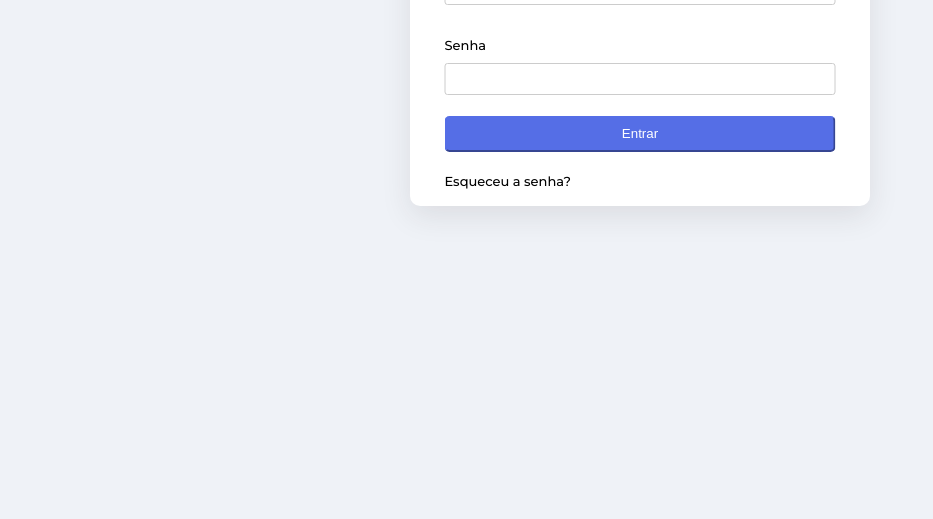
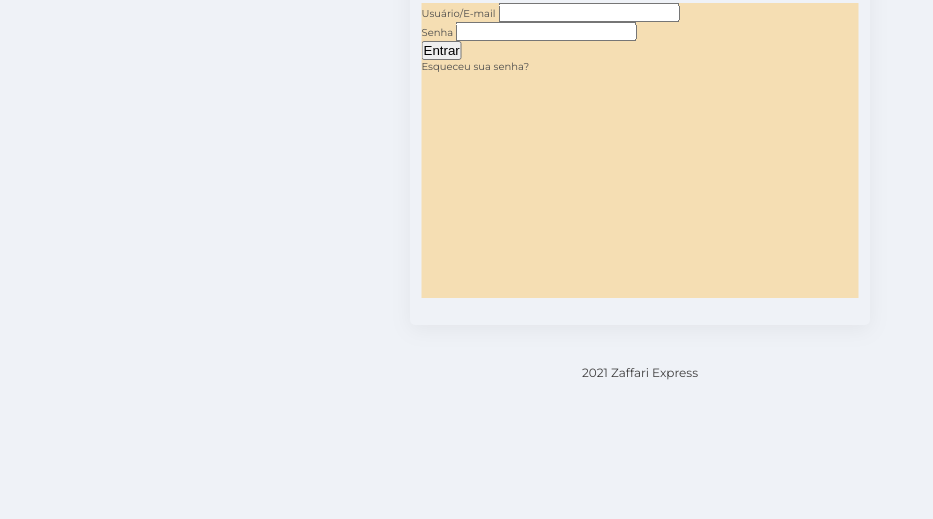
Before and after one commit to pedrocasteli/clone_portal, a website: page index.html in a window 1280 px wide. Shown: the part 324-843 px from the top of the page, without its empty margins (0-933 px from the left). Before the commit the page ends 800 px from the top, so only its background shows below. Drawn offline with Linux system fonts and the light colour scheme.

Commit message:
Ta se encaminhando 2

```diff
--- a/index.html
+++ b/index.html
@@ -17,36 +17,36 @@
         <title>Document</title>
     </head>
     <body>
+        <main>
+            <div class="conteudo">
                 <div class="principal">
                     <div class="principal__imagem">
                         <img src="./img/profile-img.png" alt="Logo Zaffari" />
                     </div>
                     <div class="principal__formulario">
-                <!-- <form> -->
+                        <form>
                             <div class="usuario">
-                    <div class="teste">
                                 <label for="">Usuário/E-mail</label>
                                 <input type="text" />
                             </div>
-                </div>
                             <div class="senha">
-                    <div class="teste">
                                 <label for="">Senha</label>
                                 <input type="text" />
                             </div>
-                </div>
+
                             <div class="botao">
-                    <div class="teste2">
                                 <button type="submit">Entrar</button>
                             </div>
+                            <div class="principal__formulario-esqueceu">
+                                <p>Esqueceu sua senha?</p>
                             </div>
-                <!-- </form> -->
-            </div>
-            <div class="principal__senha">
-                <div class="teste">
-                    <p>Esqueceu a senha?</p>
+                        </form>
                     </div>
                 </div>
+                <div class="rodape">
+                    <p>2021 Zaffari Express</p>
                 </div>
+            </div>
+        </main>
     </body>
 </html>
--- a/sass/main.scss
+++ b/sass/main.scss
@@ -16,88 +16,58 @@ body {
     background-color: #eff2f7;
 }
 
-.principal {
-    background-color: #fff;
-    border-radius: 1rem;
-    box-shadow: 0 1rem 3rem rgba(46, 44, 44, 0.1);
-    height: 50rem;
+.conteudo {
+    color: rgb(77, 77, 77);
+    height: 63rem;
     width: 46rem;
-    // margin: 35% auto;
-    position: absolute;
-    top: 35%;
-    left: 50%;
-    transform: translate(-50%, -50%);
-    font-size: 1.3rem;
-    font-weight: 500;
-
-    label {
-        display: block;
-        margin-bottom: 1rem;
+    position: relative;
+    margin: 10rem auto;
 }
 
-    input {
-        padding: 0.7rem;
-        width: 100%;
-        font: inherit;
-        border-radius: 0.3rem;
-        border: 1px solid #ccc;
-    }
+.principal {
+    border-radius: 0.5rem;
+    box-shadow: 0 0.5rem 2rem rgba(126, 126, 126, 0.1);
+    height: 85%;
+    position: relative;
 
     &__imagem {
-        height: 45%;
-    }
+        height: 40%;
+        width: 95%;
+        position: absolute;
+        top: 0;
+        left: 50%;
+        transform: translateX(-50%);
+        text-align: center;
 
         img {
-        height: 90%;
+            width: 100%;
+        }
     }
 
     &__formulario {
-        height: 45%;
-    }
-
-    &__senha {
-        height: 10%;
-        position: relative;
+        height: 55%;
+        width: 95%;
+        background-color: wheat;
+        position: absolute;
+        top: 40%;
+        left: 50%;
+        transform: translateX(-50%);
     }
 }
 
-.usuario {
-    height: 40%;
-    position: relative;
-}
+.rodape {
+    position: absolute;
+    bottom: 0;
+    height: 15%;
+    width: 100%;
 
-.senha {
-    height: 40%;
-    position: relative;
-}
-
-.botao {
-    height: 20%;
-    position: relative;
-}
-
-.teste {
+    p {
         position: absolute;
         top: 50%;
         left: 50%;
         transform: translate(-50%, -50%);
-    width: 85%;
-}
-
-.teste2 {
-    position: absolute;
-    top: 50%;
-    left: 50%;
-    transform: translate(-50%, -50%);
-    width: 85%;
-    height: 80%;
-
-    button {
-        height: 100%;
-        width: 100%;
-        color: white;
-        background-color: #556ee6;
-        border-color: #556ee6;
-        border-radius: 0.5rem;
+        font-size: 1.2rem;
+        color: rgb(63, 62, 62);
+        font-weight: 400;
     }
 }
```
Also changed, not shown: style.css. Lines whose indentation alone changed are shown as unchanged.
